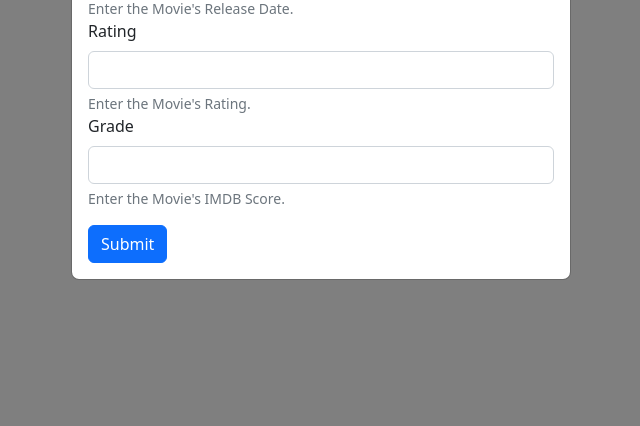
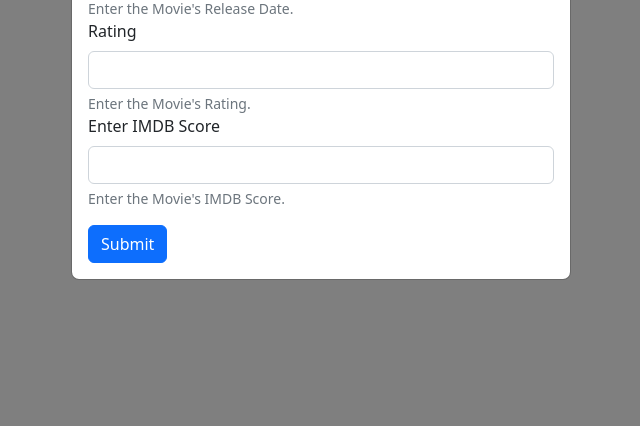
Before and after one commit to landrydroupy/finalproj, a PHP site: page /movies.php in a window 1280 px wide, after a click on "Add New". Shown: the part 374-800 px from the top of the page, without its empty margins (319-959 px from the left). Run offline with PHP 8.4, Linux system fonts and the light colour scheme; data that the repository does not hold is empty.

Commit message:
Update movies.php

```diff
--- a/movies.php
+++ b/movies.php
@@ -171,7 +171,7 @@ $conn->close();
                   <label for="movie_rating" class="form-label">Rating</label>
                   <input type="text" class="form-control" id="movie_rating" aria-describedby="nameHelp" name="nRating">
                   <div id="nameHelp" class="form-text">Enter the Movie's Rating.</div>
-                   <label for="movie_imdbScore" class="form-label">Grade</label>
+                   <label for="movie_imdbScore" class="form-label">Enter IMDB Score</label>
                   <input type="text" class="form-control" id="movie_imdbScore" aria-describedby="nameHelp" name="nIMDBScore">
                   <div id="nameHelp" class="form-text">Enter the Movie's IMDB Score.</div>
 
```
